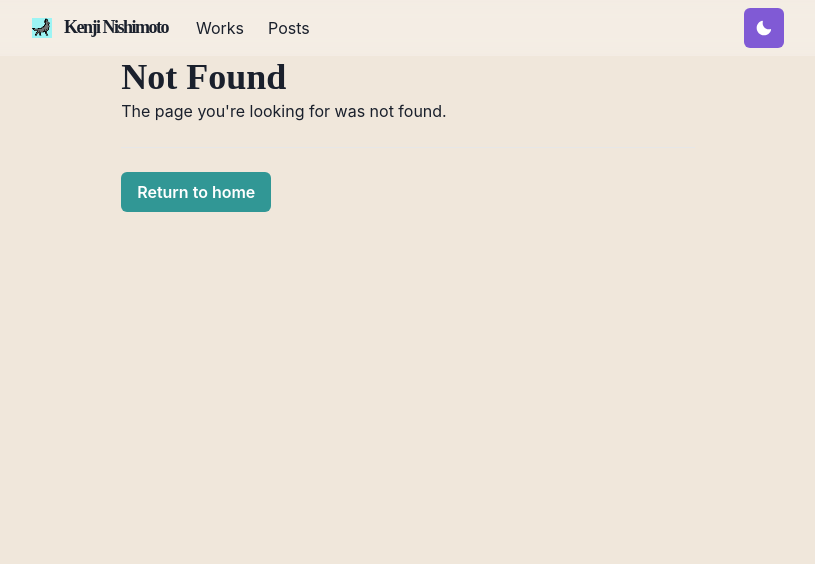
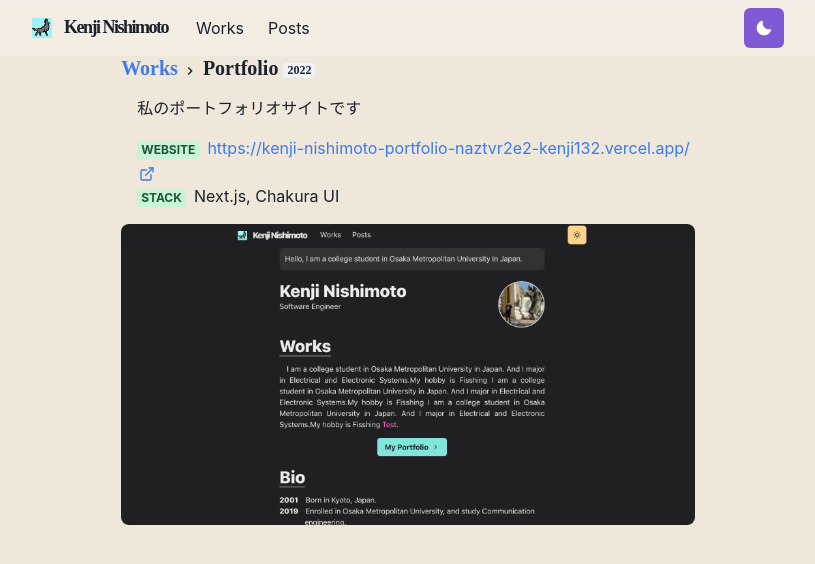
Before and after one commit to kenji132/portfolio-site, a Next.js app: page /works/portfolio in a window 1280 px wide. Before the commit this address had no page. Shown: the top 564 px of the page, without its empty margins (232-1047 px from the left). Built offline with nearby package versions, Linux system fonts and the light colour scheme.

Commit message:
portfolioページ追加

```diff
--- a/components/grid-item.js
+++ b/components/grid-item.js
@@ -3,7 +3,7 @@ import Image from 'next/image'
 import { Box, Text, LinkBox, LinkOverlay } from '@chakra-ui/react'
 import { Global } from '@emotion/react'
 
-export const GridItem = ({ children, href, title, thumbnail }) => {
+export const GridItem = ({ child, href, title, thumbnail }) => {
   return (
     <Box w="100%" align="center">
       <LinkBox cursor="pointer">
@@ -17,7 +17,7 @@ export const GridItem = ({ children, href, title, thumbnail }) => {
         <LinkOverlay href={href} target="_blank">
           <Text mt={2}>{title}</Text>
         </LinkOverlay>
-        <Text fontSize={14}>{children}</Text>
+        <Text fontSize={14}>{child}</Text>
       </LinkBox>
     </Box>
   )
--- a/pages/works.js
+++ b/pages/works.js
@@ -28,7 +28,7 @@ const Works = () => {
               title="Portfolio"
               thumbnail={thumbPortfolio}
             >
-              My portfolio web site
+              College classes information web app
             </WorkGridItem>
           </Section>
         </SimpleGrid>
--- /dev/null
+++ b/pages/works/portfolio.js
@@ -0,0 +1,36 @@
+import {Link, ListItem, Container, Badge, List} from '@chakra-ui/react'
+import { ExternalLinkIcon } from '@chakra-ui/icons'
+import { Title, WorkImage, Meta } from '../../components/work'
+import P from '../../components/paragraph'
+import Layout from '../../components/layouts/article'
+
+const Work = () => {
+  return (
+    <Layout title="portfolio">
+      <Container>
+        <Title>
+          Portfolio <Badge>2022</Badge>
+        </Title>
+        <P>
+        私のポートフォリオサイトです
+        </P>
+        <List ml={4} my={4}>
+          <ListItem>
+            <Meta>Website</Meta>
+            <Link href="https://kenji-nishimoto-portfolio-naztvr2e2-kenji132.vercel.app/">
+            https://kenji-nishimoto-portfolio-naztvr2e2-kenji132.vercel.app/ <ExternalLinkIcon mx="2px" />
+            </Link>
+          </ListItem>
+          <ListItem>
+            <Meta>Stack</Meta>
+            <span>Next.js, Chakura UI</span>
+          </ListItem>
+          <ListItem></ListItem>
+        </List>
+        <WorkImage src="/portfolio-thumb.png" alt="portfoplio"/>
+      </Container>
+    </Layout>
+  )
+}
+
+export default Work
```
